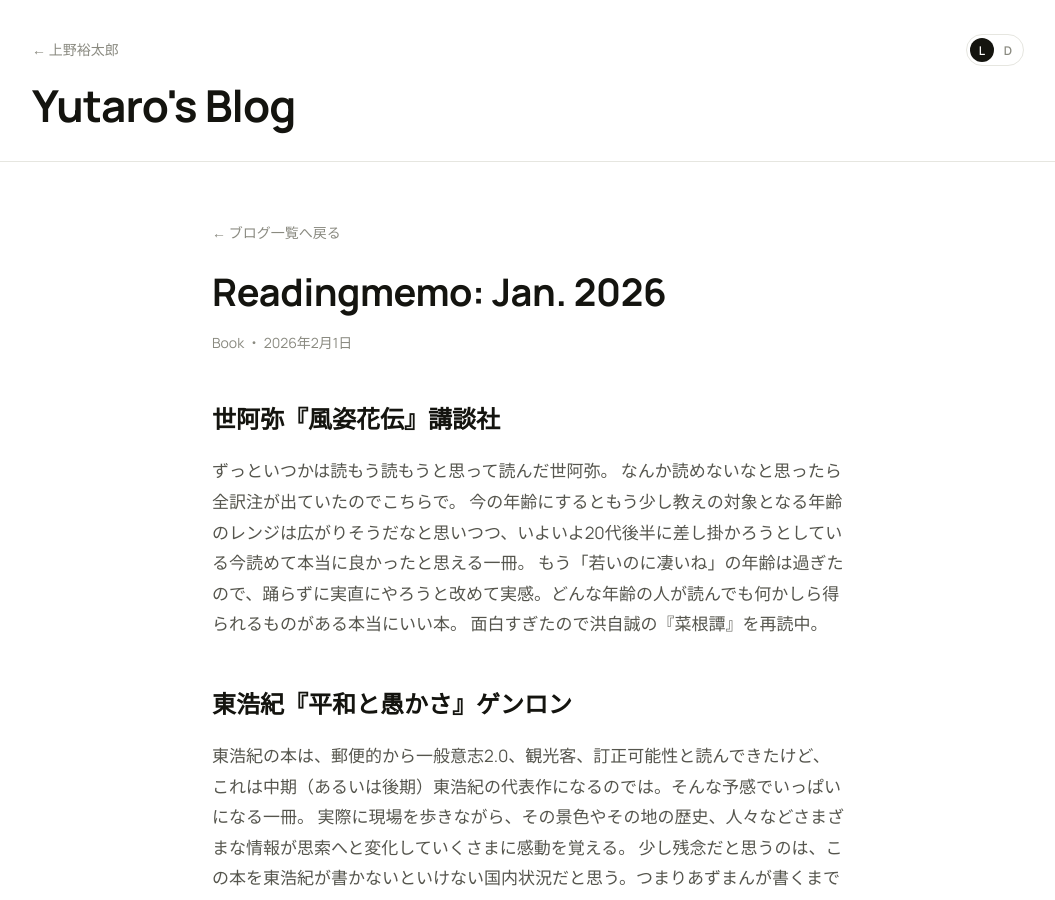
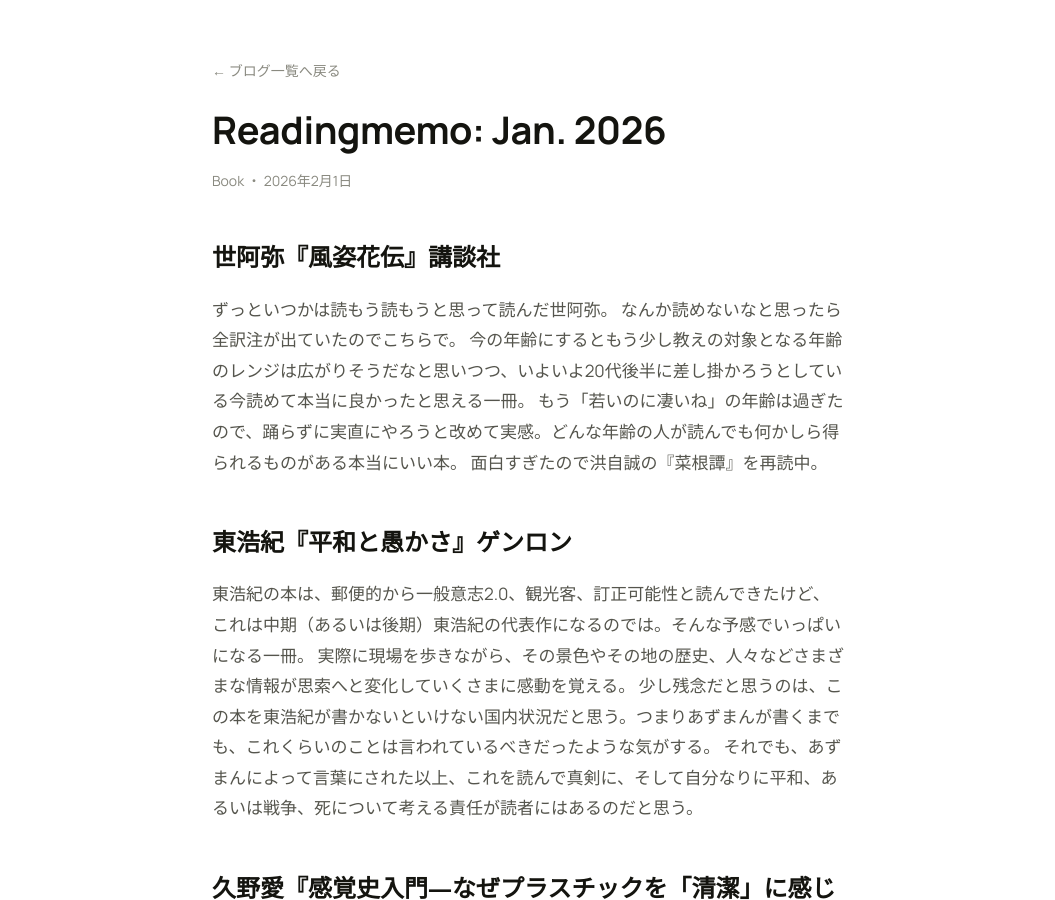
Before and after one commit to yutaro0518/website, a Jekyll site: the page built from blog/Readingmemo-202601.md, in a window 1280 px wide and 900 px high. Shown: the whole window, without its empty margins (112-1167 px from the left). Built offline with Jekyll 4.4.1, drawn with Linux system fonts in a browser that asks for light colours.

Commit message:
Blog: hide header on individual post pages (list keeps header)
Co-Authored-By: Claude Opus 4.8 <noreply@anthropic.com>

```diff
--- a/_layouts/blog.html
+++ b/_layouts/blog.html
@@ -5,7 +5,7 @@
 </head>
 <body>
 
-  <header class="blog-header">
+{% unless page.layout == "post" %}  <header class="blog-header">
     <div class="blog-header__inner">
       <div class="blog-header__top">
         <a href="{{ '/' | relative_url }}" class="blog-home">← 上野裕太郎</a>
@@ -17,6 +17,7 @@
       <a href="{{ '/blog/' | relative_url }}" class="blog-logo">Yutaro's Blog</a>
     </div>
   </header>
+{% endunless %}
 
 {{ content }}
 
```
